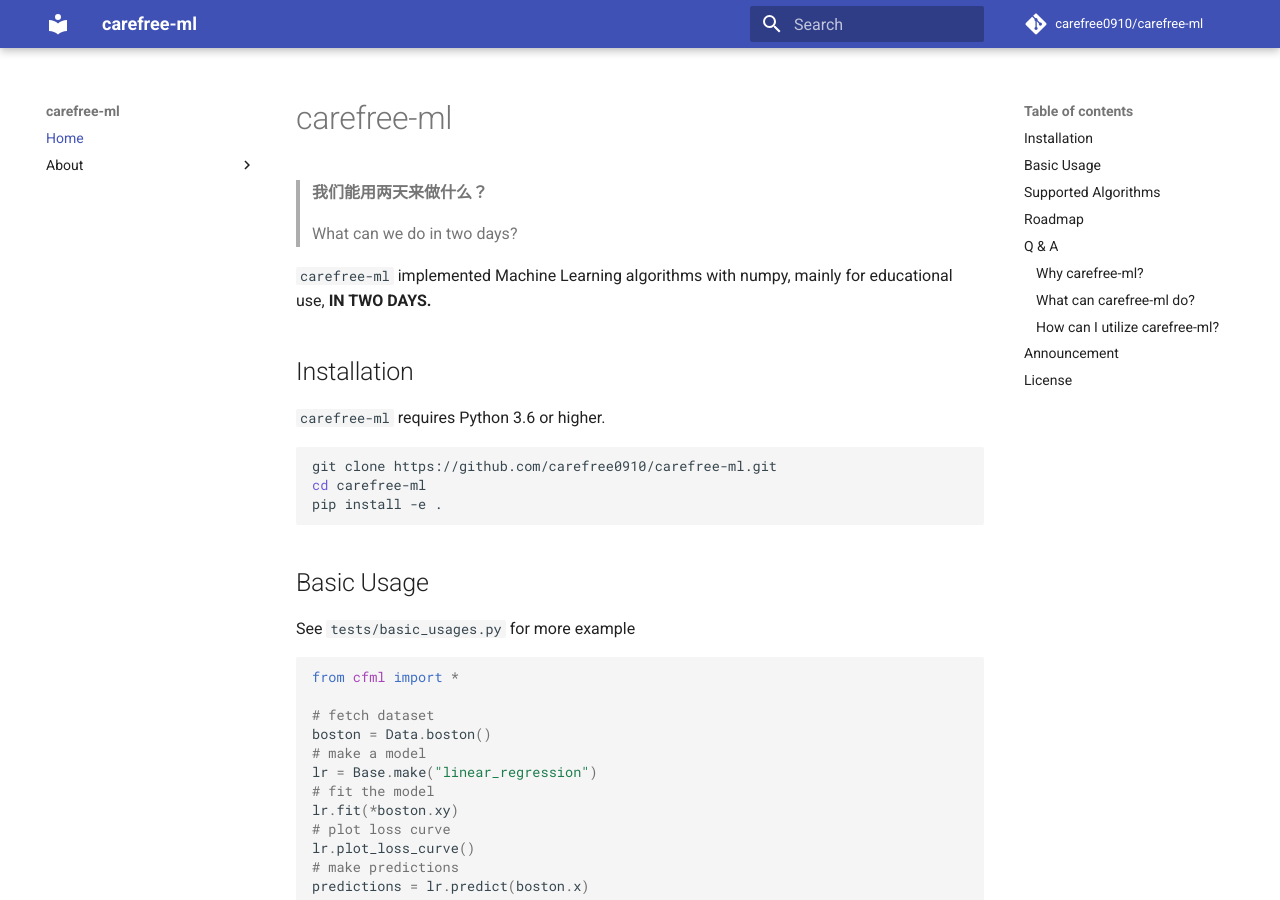
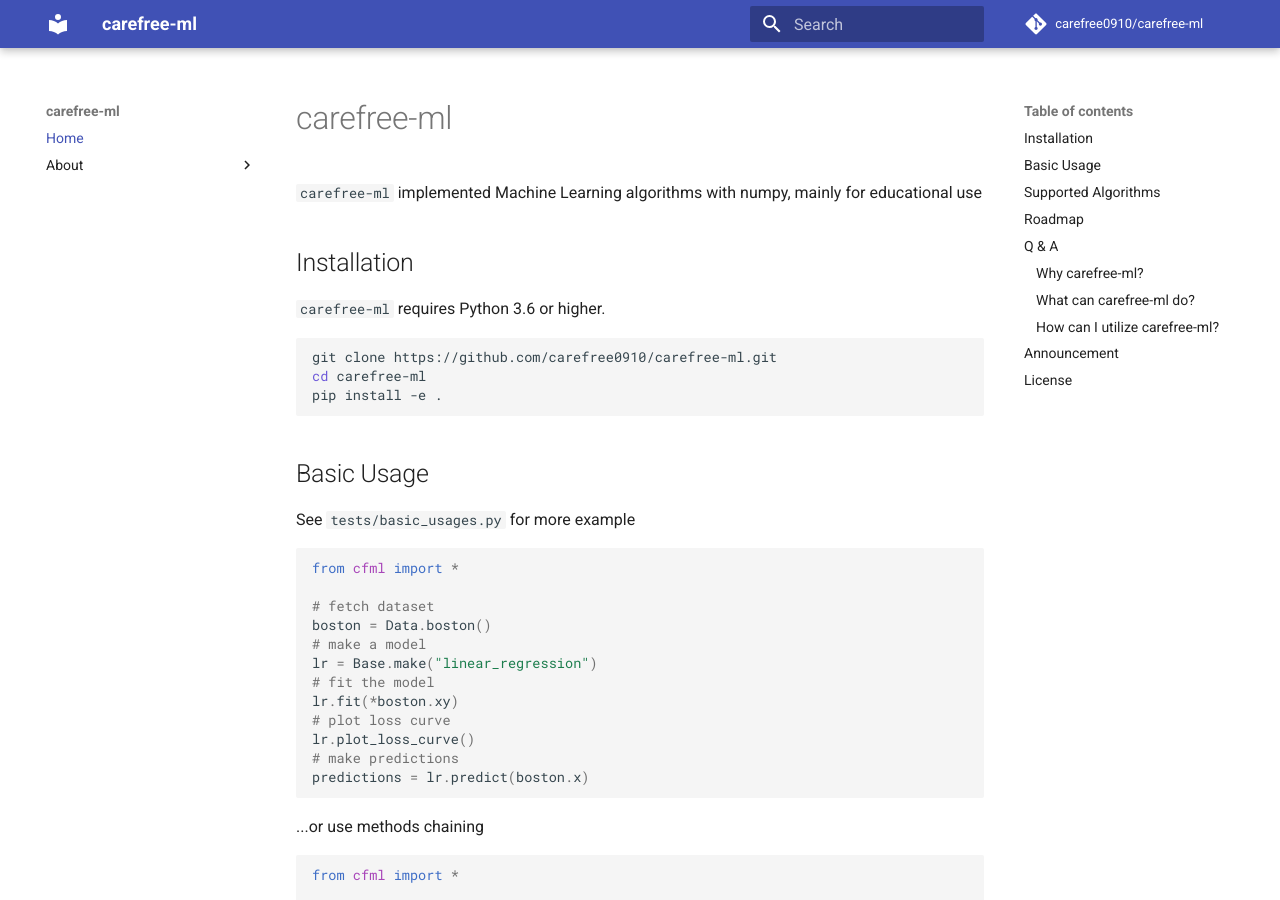
Before and after one commit to carefree0910/carefree-ml, an MkDocs documentation site: the page built from docs/index.md, in a window 1280 px wide and 900 px high. Built offline with MkDocs 1.6.1 and Material for MkDocs 9.7.7, drawn with Linux system fonts in a browser that asks for light colours; comment, search, counter and statistics services are not loaded.

Commit message:
Updated descriptions

```diff
--- a/docs/index.md
+++ b/docs/index.md
@@ -1,10 +1,6 @@
 # carefree-ml
 
-> **我们能用两天来做什么？**
->
-> What can we do in two days?
-
-`carefree-ml` implemented Machine Learning algorithms with numpy, mainly for educational use, **IN TWO DAYS.**
+`carefree-ml` implemented Machine Learning algorithms with numpy, mainly for educational use
 
 
 ## Installation
```
Also changed, not shown: README.md (+1 -5 lines).
